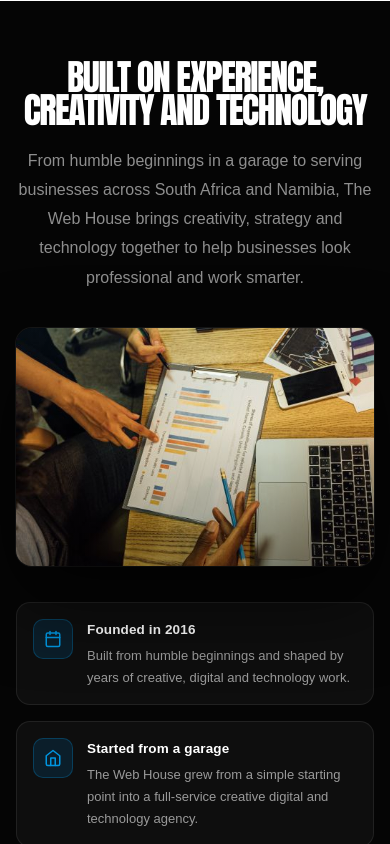
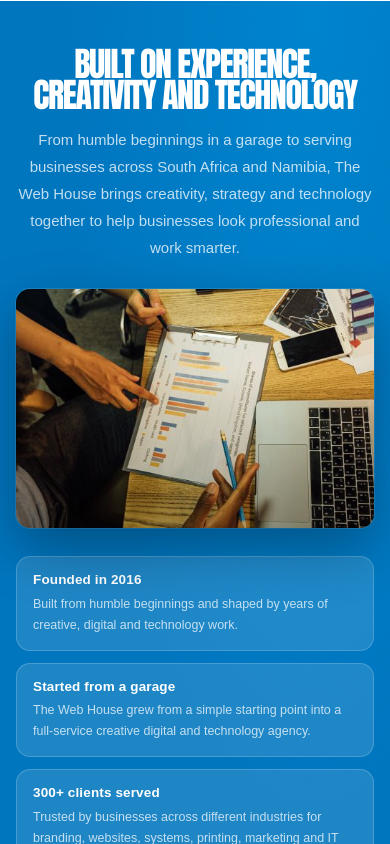
Before and after one commit to mbtmathe-star/webhouse-design, a React (Vite) app: page / in a window 390 px wide. Shown: the part 5440-6284 px from the top of the page. Built offline with nearby package versions, Linux system fonts and the light colour scheme.

Commit message:
Refine trust section colour and layout
Co-Authored-By: Claude Sonnet 4.6 <noreply@anthropic.com>

```diff
--- a/src/components/sections/TrustSection.jsx
+++ b/src/components/sections/TrustSection.jsx
@@ -2,57 +2,20 @@ import { useState } from 'react'
 import { useReveal } from '../../hooks/useReveal'
 import styles from './TrustSection.module.css'
 
-/* ─── Inline SVG icons — lightweight stroke-based ─── */
-const IconCalendar = () => (
-  <svg viewBox="0 0 24 24" fill="none" stroke="currentColor" strokeWidth="2" strokeLinecap="round" strokeLinejoin="round" aria-hidden="true">
-    <rect x="3" y="4" width="18" height="18" rx="2" />
-    <line x1="16" y1="2" x2="16" y2="6" />
-    <line x1="8" y1="2" x2="8" y2="6" />
-    <line x1="3" y1="10" x2="21" y2="10" />
-  </svg>
-)
-
-const IconHome = () => (
-  <svg viewBox="0 0 24 24" fill="none" stroke="currentColor" strokeWidth="2" strokeLinecap="round" strokeLinejoin="round" aria-hidden="true">
-    <path d="M3 9l9-7 9 7v11a2 2 0 01-2 2H5a2 2 0 01-2-2z" />
-    <polyline points="9 22 9 12 15 12 15 22" />
-  </svg>
-)
-
-const IconUsers = () => (
-  <svg viewBox="0 0 24 24" fill="none" stroke="currentColor" strokeWidth="2" strokeLinecap="round" strokeLinejoin="round" aria-hidden="true">
-    <path d="M17 21v-2a4 4 0 00-4-4H5a4 4 0 00-4 4v2" />
-    <circle cx="9" cy="7" r="4" />
-    <path d="M23 21v-2a4 4 0 00-3-3.87" />
-    <path d="M16 3.13a4 4 0 010 7.75" />
-  </svg>
-)
-
-const IconPin = () => (
-  <svg viewBox="0 0 24 24" fill="none" stroke="currentColor" strokeWidth="2" strokeLinecap="round" strokeLinejoin="round" aria-hidden="true">
-    <path d="M21 10c0 7-9 13-9 13S3 17 3 10a9 9 0 0118 0z" />
-    <circle cx="12" cy="10" r="3" />
-  </svg>
-)
-
 const TRUST_POINTS = [
   {
-    Icon: IconCalendar,
     title: 'Founded in 2016',
     copy: 'Built from humble beginnings and shaped by years of creative, digital and technology work.',
   },
   {
-    Icon: IconHome,
     title: 'Started from a garage',
     copy: 'The Web House grew from a simple starting point into a full-service creative digital and technology agency.',
   },
   {
-    Icon: IconUsers,
     title: '300+ clients served',
     copy: 'Trusted by businesses across different industries for branding, websites, systems, printing, marketing and IT support.',
   },
   {
-    Icon: IconPin,
     title: 'Serving South Africa and Namibia',
     copy: 'Based in Gauteng, with presence in Hartbeespoort and Lanseria, serving clients across South Africa and Namibia.',
   },
@@ -99,21 +62,16 @@ export default function TrustSection() {
             <div className={styles.imgSheen} aria-hidden="true" />
           </div>
 
-          {/* Trust points */}
+          {/* Trust points — no icons */}
           <div className={styles.pointsCol}>
-            {TRUST_POINTS.map(({ Icon, title, copy }, i) => (
+            {TRUST_POINTS.map(({ title, copy }, i) => (
               <div
                 key={title}
                 className={`${styles.point} ${visible ? styles.pointVisible : ''}`}
                 style={{ '--i': i }}
               >
-                <div className={styles.iconTile}>
-                  <Icon />
-                </div>
-                <div className={styles.pointBody}>
-                  <h3 className={styles.pointTitle}>{title}</h3>
-                  <p className={styles.pointCopy}>{copy}</p>
-                </div>
+                <h3 className={styles.pointTitle}>{title}</h3>
+                <p className={styles.pointCopy}>{copy}</p>
               </div>
             ))}
           </div>
--- a/src/components/sections/TrustSection.module.css
+++ b/src/components/sections/TrustSection.module.css
@@ -1,10 +1,12 @@
 /* ─────────────────────────────────────────
-   Trust / Proof Section — premium layout
+   Trust / Proof Section — blue background
 ───────────────────────────────────────── */
 
 .section {
-  background: #050505;
-  padding: 96px 40px;
+  background:
+    radial-gradient(ellipse at 80% 0%, rgba(0, 149, 223, .45), transparent 55%),
+    var(--blue);
+  padding: 68px 40px;
   opacity: 0;
   transform: translateY(40px);
   transition: opacity .75s ease, transform .75s ease;
@@ -23,44 +25,44 @@
 /* ─── Header ─── */
 .header {
   text-align: center;
-  margin-bottom: 64px;
+  margin-bottom: 44px;
 }
 
 .heading {
   font-family: Impact, 'Arial Black', sans-serif;
   text-transform: uppercase;
-  font-size: clamp(36px, 5.2vw, 72px);
+  font-size: clamp(34px, 5vw, 68px);
   line-height: .9;
   letter-spacing: -.04em;
   color: #fff;
-  margin: 0 0 20px;
+  margin: 0 0 16px;
 }
 
 .sub {
-  max-width: 640px;
+  max-width: 600px;
   margin: 0 auto;
-  color: rgba(255, 255, 255, .55);
-  font-size: 16px;
-  line-height: 1.82;
+  color: rgba(255, 255, 255, .76);
+  font-size: 15px;
+  line-height: 1.80;
 }
 
 /* ─── Body: 2-column grid ─── */
 .body {
   display: grid;
   grid-template-columns: 1fr 1fr;
-  gap: 52px;
+  gap: 44px;
   align-items: stretch;
 }
 
 /* ─── Image column ─── */
 .imageCol {
   position: relative;
-  border-radius: 24px;
+  border-radius: 20px;
   overflow: hidden;
-  min-height: 400px;
+  min-height: 320px;
   box-shadow:
-    0 32px 80px rgba(0, 0, 0, .60),
-    0 0 0 1px rgba(255, 255, 255, .07);
+    0 20px 56px rgba(0, 0, 0, .32),
+    0 0 0 1px rgba(255, 255, 255, .12);
 }
 
 .img {
@@ -76,45 +78,36 @@
 .imgFallback {
   position: absolute;
   inset: 0;
-  background: linear-gradient(
-    140deg,
-    #111 0%,
-    #0a1628 60%,
-    #0d1f3a 100%
-  );
+  background: linear-gradient(140deg, #0a1628 0%, #0d2040 100%);
 }
 
-/* Subtle blue-to-transparent sheen over image bottom */
 .imgSheen {
   position: absolute;
   inset: 0;
   background: linear-gradient(
     170deg,
-    rgba(0, 118, 191, .08) 0%,
-    transparent 45%,
-    rgba(0, 0, 0, .38) 100%
+    rgba(0, 118, 191, .06) 0%,
+    transparent 40%,
+    rgba(0, 0, 0, .28) 100%
   );
   pointer-events: none;
 }
 
-/* ─── Trust points column ─── */
+/* ─── Trust points — no icons ─── */
 .pointsCol {
   display: flex;
   flex-direction: column;
-  gap: 16px;
+  gap: 12px;
   justify-content: center;
 }
 
 .point {
-  display: flex;
-  gap: 18px;
-  align-items: flex-start;
-  background: rgba(255, 255, 255, .04);
-  border: 1px solid rgba(255, 255, 255, .08);
-  border-radius: 18px;
-  padding: 22px 24px;
+  background: rgba(255, 255, 255, .12);
+  border: 1px solid rgba(255, 255, 255, .18);
+  border-radius: 16px;
+  padding: 18px 22px;
   opacity: 0;
-  transform: translateX(28px);
+  transform: translateX(24px);
   transition:
     opacity .52s ease calc(var(--i, 0) * 90ms),
     transform .52s ease calc(var(--i, 0) * 90ms),
@@ -128,120 +121,79 @@
 }
 
 .point:hover {
-  background: rgba(255, 255, 255, .07);
-  border-color: rgba(255, 255, 255, .14);
-}
-
-/* Icon tile */
-.iconTile {
-  flex-shrink: 0;
-  width: 46px;
-  height: 46px;
-  border-radius: 13px;
-  background: rgba(0, 118, 191, .16);
-  border: 1px solid rgba(0, 149, 223, .28);
-  display: flex;
-  align-items: center;
-  justify-content: center;
-  color: var(--blue2);
-}
-
-.iconTile svg {
-  width: 21px;
-  height: 21px;
-}
-
-/* Point text */
-.pointBody {
-  display: flex;
-  flex-direction: column;
-  gap: 6px;
-  padding-top: 2px;
+  background: rgba(255, 255, 255, .18);
+  border-color: rgba(255, 255, 255, .28);
 }
 
 .pointTitle {
   font-size: 14px;
   font-weight: 800;
   color: #fff;
-  margin: 0;
+  margin: 0 0 5px;
   letter-spacing: .01em;
   line-height: 1.3;
 }
 
 .pointCopy {
-  font-size: 13.5px;
-  color: rgba(255, 255, 255, .58);
+  font-size: 13px;
+  color: rgba(255, 255, 255, .74);
   line-height: 1.68;
   margin: 0;
 }
 
 /* ─── Responsive ─── */
 @media (max-width: 860px) {
+  .section {
+    padding: 56px 24px;
+  }
+
   .body {
     grid-template-columns: 1fr;
-    gap: 36px;
+    gap: 28px;
   }
 
   .imageCol {
     min-height: 0;
     aspect-ratio: 16 / 9;
-    position: relative;
-  }
-
-  .img,
-  .imgFallback {
-    position: absolute;
-    inset: 0;
   }
 
   .header {
-    margin-bottom: 48px;
+    margin-bottom: 36px;
   }
 }
 
 @media (max-width: 680px) {
   .section {
-    padding: 72px 20px;
+    padding: 52px 20px;
   }
 
   .imageCol {
     aspect-ratio: 4 / 3;
+    border-radius: 16px;
   }
 
   .point {
-    padding: 18px 18px;
-    gap: 14px;
+    padding: 15px 18px;
+    border-radius: 14px;
   }
 }
 
 @media (max-width: 430px) {
   .section {
-    padding: 60px 16px;
+    padding: 48px 16px;
   }
 
   .header {
-    margin-bottom: 36px;
+    margin-bottom: 28px;
   }
 
   .imageCol {
     aspect-ratio: 3 / 2;
-    border-radius: 16px;
+    border-radius: 14px;
   }
 
   .point {
-    padding: 16px 16px;
-    border-radius: 14px;
-  }
-
-  .iconTile {
-    width: 40px;
-    height: 40px;
-    border-radius: 10px;
-  }
-
-  .iconTile svg {
-    width: 18px;
-    height: 18px;
+    padding: 14px 16px;
   }
 
   .pointTitle {
@@ -249,7 +201,7 @@
   }
 
   .pointCopy {
-    font-size: 13px;
+    font-size: 12.5px;
   }
 }
 
```
